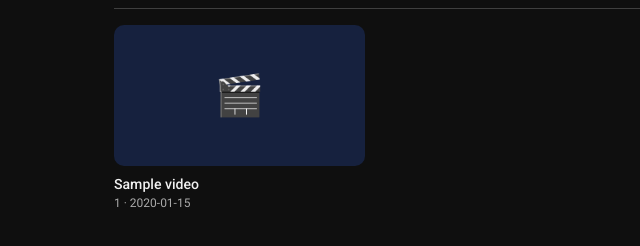
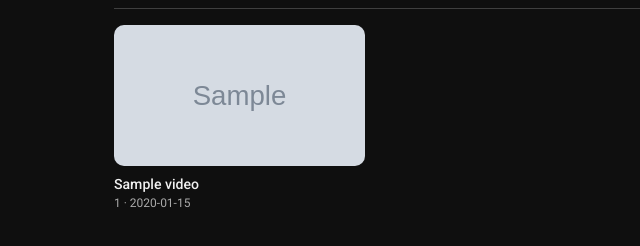
Before and after one commit to brahimsprivateacc-del/vaultstream, a Flask app: template templates/profile.html in a window 1280 px wide. Shown: the part 323-569 px from the top of the page, without its empty margins (0-640 px from the left). Run offline with Flask 3, Linux system fonts and the light colour scheme; the template is opened without the code that fills it: most values are stand-ins (such as "Sample title", 1, 10 or a date in 2020); grey boxes marked "Sample" are stand-in pictures; some libraries are stand-ins or nearby versions.

Commit message:
Update profile.html

```diff
--- a/templates/profile.html
+++ b/templates/profile.html
@@ -103,7 +103,11 @@ nav { display: flex; align-items: center; justify-content: space-between; paddin
     {% for video in videos %}
     <a class="video-card" href="/watch/{{ video.id }}">
       <div class="thumb-wrap">
-        <div class="thumb-bg" style="background:{{ ['#1a1a2e','#16213e','#1e1e2e','#1a2a1a','#2a1a1a'][loop.index % 5] }};">🎬</div>
+        {% if video.thumbnail_url %}
+          <img src="{{ video.thumbnail_url }}" alt="{{ video.title }}" style="width:100%;height:100%;object-fit:cover;">
+        {% else %}
+          <div class="thumb-bg" style="background:{{ ['#1a1a2e','#16213e','#1e1e2e','#1a2a1a','#2a1a1a'][loop.index % 5] }};">🎬</div>
+        {% endif %}
         <div class="thumb-overlay"><div class="play-circle">▶</div></div>
       </div>
       <div class="card-title">{{ video.title }}</div>
```
